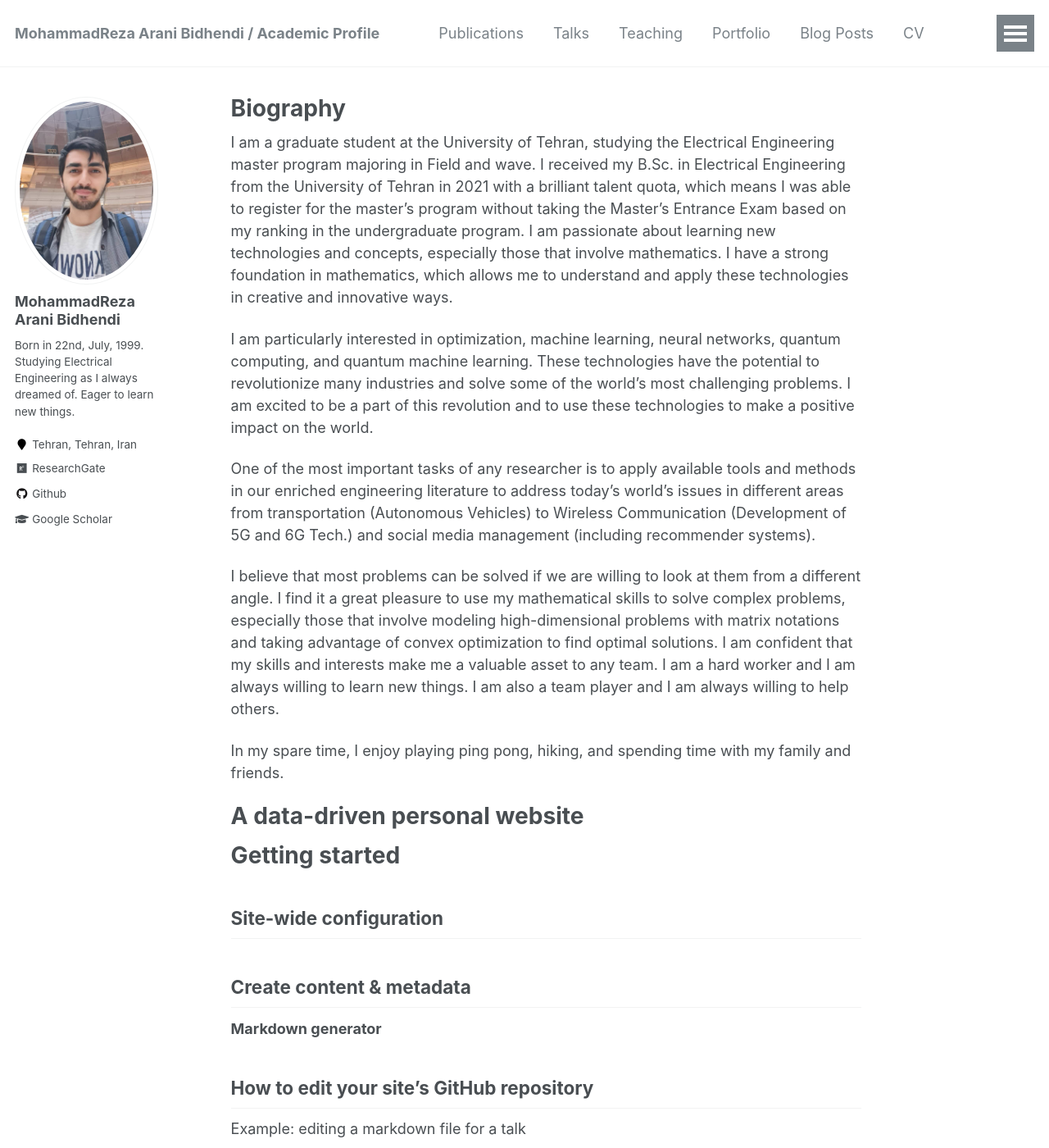
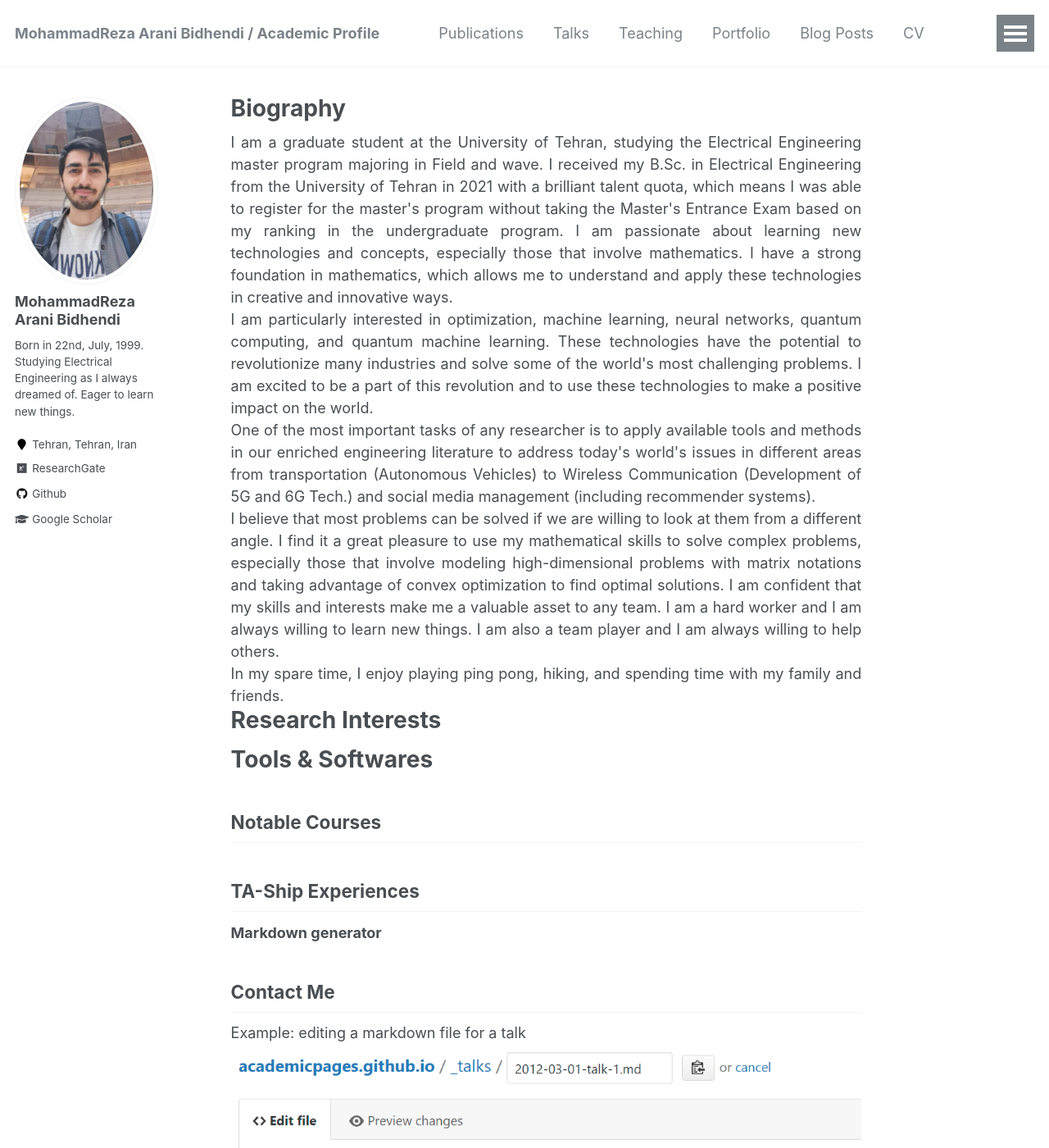
Before and after one commit to MohammadReza-Arani/MohammadReza-Arani.github.io, a Jekyll site: the page built from _pages/about.md, in a window 1280 px wide and 1400 px high. Shown: the whole window at 82% size. Built offline with Jekyll 4.4.1, drawn with Linux system fonts in a browser that asks for light colours.

Commit message:
Update about.md
Justified Paragraphs

```diff
--- a/_pages/about.md
+++ b/_pages/about.md
@@ -10,16 +10,21 @@ redirect_from:
 
 [//]: <> (I’m a graduate student at the University of Tehran, studying the Electrical Engineering Master program majoring in Field and Wave. I received my B.Sc. in Electrical Engineering from the University of Tehran in 2021. Due to my hard work, I was able to be listed among the brilliant talent quota to register for the master's program without taking the Master's Entrance Exam and study my favorite major in the master's program. I have tried many different technologies and studied many concepts from Machine Learning and Neural Networks to Quantum Computing and Quantum Machine Learning, but my strongly formed math basis helped me through difficulties and saved me a lot of time and effort to tackle different projects and assignments. )
 
+<div style='text-align: justify;'>
 I am a graduate student at the University of Tehran, studying the Electrical Engineering master program majoring in Field and wave. I received my B.Sc. in Electrical Engineering from the University of Tehran in 2021 with a brilliant talent quota, which means I was able to register for the master's program without taking the Master's Entrance Exam based on my ranking in the undergraduate program. I am passionate about learning new technologies and concepts, especially those that involve mathematics. I have a strong foundation in mathematics, which allows me to understand and apply these technologies in creative and innovative ways.
-
+</div>
+<div style='text-align: justify;'>
 I am particularly interested in optimization, machine learning, neural networks, quantum computing, and quantum machine learning. These technologies have the potential to revolutionize many industries and solve some of the world's most challenging problems. I am excited to be a part of this revolution and to use these technologies to make a positive impact on the world.
-
+</div>
+<div style='text-align: justify;'>
 One of the most important tasks of any researcher is to apply available tools and methods in our enriched engineering literature to address today's world's issues in different areas from transportation (Autonomous Vehicles) to Wireless Communication (Development of 5G and 6G Tech.) and social media management (including recommender systems).
-
+</div>
+<div style='text-align: justify;'>
 I believe that most problems can be solved if we are willing to look at them from a different angle. I find it a great pleasure to use my mathematical skills to solve complex problems, especially those that involve modeling high-dimensional problems with matrix notations and taking advantage of convex optimization to find optimal solutions. I am confident that my skills and interests make me a valuable asset to any team. I am a hard worker and I am always willing to learn new things. I am also a team player and I am always willing to help others.
-
-
+</div>
+<div style='text-align: justify;'>
 In my spare time, I enjoy playing ping pong, hiking, and spending time with my family and friends.
+</div>
 
 [//]: <> (I am passionate about learning new technologies and concepts, and I have a strong foundation in mathematics. I am particularly interested in new technologies and concepts including machine learning, neural networks, quantum computing, and quantum machine learning. It is a great joy to use these technologies to address issues faced by classical methods previously applied to solve problems. Most of our problems could be solved when looked at from a different angle. I enjoy handling high-dimensional problems with matrix notations and modeling whether in FDTD or Convex Optimization. .)
 
@@ -34,28 +39,27 @@ In my spare time, I enjoy playing ping pong, hiking, and spending time with my f
 
 
 
-A data-driven personal website
+Research Interests
 ======
 
 
 
 
-Getting started
+Tools & Softwares
 ======
 
 
-Site-wide configuration
+Notable Courses
 ------
 
 
-Create content & metadata
+TA-Ship Experiences
 ------
-
 **Markdown generator**
 
 
 
-How to edit your site's GitHub repository
+Contact Me
 ------
 
 
```
